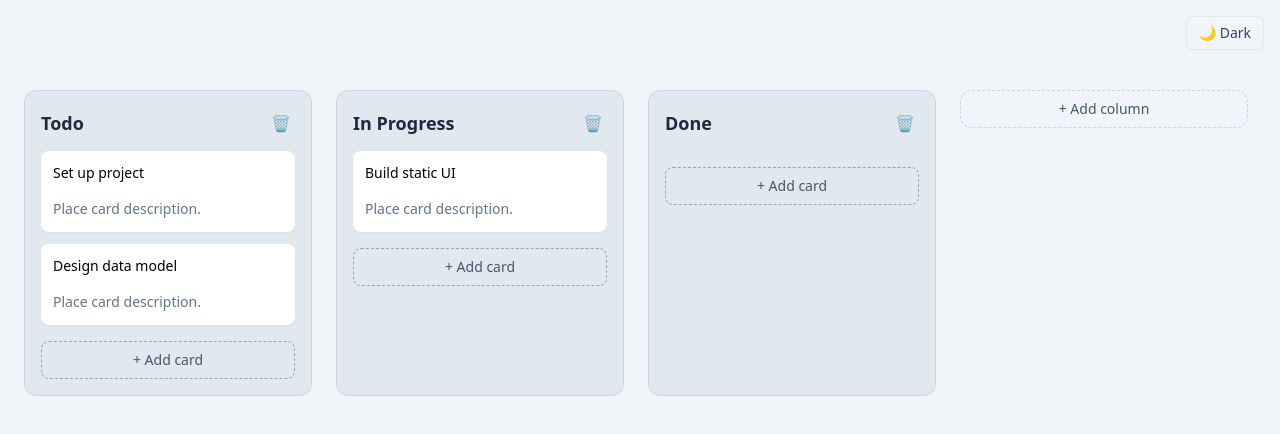
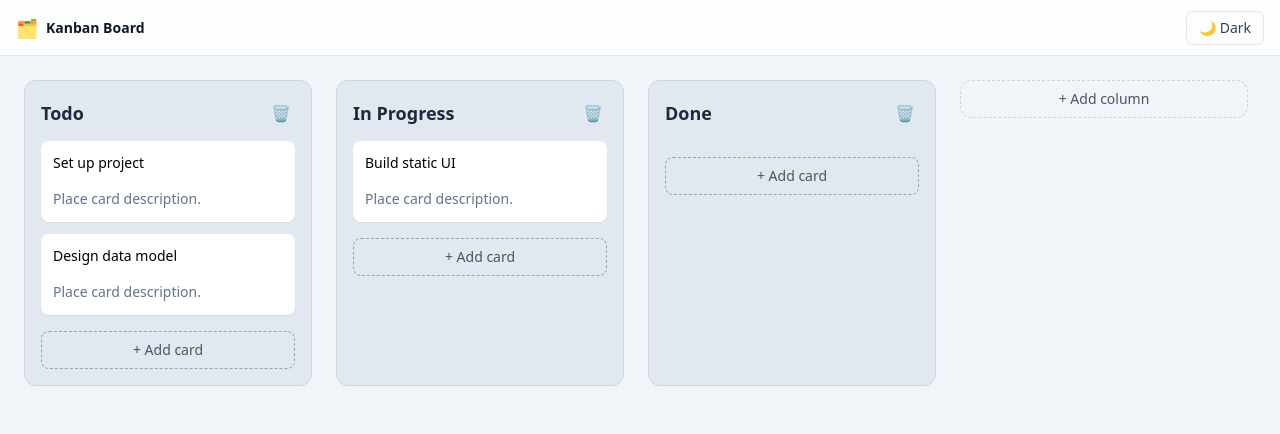
Before and after one commit to yanorenzo624/kanban-board, a React (Vite) app: page / in a window 1280 px wide. Shown: the top 434 px of the page. Built offline with nearby package versions, Linux system fonts and the light colour scheme.

Commit message:
added kanban header.

```diff
--- a/src/app/App.tsx
+++ b/src/app/App.tsx
@@ -1,39 +1,11 @@
-// import { BoardProvider } from "./providers/BoardProvider"
-// import Board from "@/features/board/Board"
-
-// export default function App() {
-//   return (
-//     <BoardProvider>
-//       <div className="min-h-screen bg-slate-100 p-6">
-//         <Board />
-//       </div>
-//     </BoardProvider>
-//   )
-// }
-
 import { BoardProvider } from "./providers/BoardProvider"
-import { useTheme } from "@/shared/hooks/useTheme"
 import Board from "@/features/board/Board"
+import { Header } from "@/components/header/Header"
 
 export default function App() {
-  const { theme, toggleTheme } = useTheme()
-
   return (
     <div className="min-h-screen bg-slate-100 dark:bg-slate-950 transition-colors">
-      <header className="flex items-center justify-end gap-2 p-4">
-        <button
-          onClick={toggleTheme}
-          aria-label="Toggle theme"
-          className="
-            rounded-md border px-3 py-1.5 text-sm
-            text-slate-700 hover:bg-slate-200
-            dark:border-slate-700 dark:text-slate-200 dark:hover:bg-slate-800
-          "
-        >
-          {theme === "dark" ? "☀️ Light" : "🌙 Dark"}
-        </button>
-      </header>
-
+      <Header />
       <BoardProvider>
         <main className="p-6">
           <Board />
--- /dev/null
+++ b/src/components/header/Header.tsx
@@ -0,0 +1,39 @@
+import { useTheme } from "@/shared/hooks/useTheme"
+
+export function Header() {
+  const { theme, toggleTheme } = useTheme()
+
+  return (
+    <header
+      className="
+        sticky top-0 z-50
+        flex h-14 items-center justify-between
+        border-b px-4
+        bg-white/80 backdrop-blur
+        dark:bg-slate-950/80
+        border-slate-200 dark:border-slate-800
+      "
+    >
+      <div className="flex items-center gap-2">
+        <span className="text-lg">🗂</span>
+        <h1 className="text-sm font-semibold text-slate-900 dark:text-slate-100">
+          Kanban Board
+        </h1>
+      </div>
+
+      <div className="flex items-center gap-2">
+				<button
+          onClick={toggleTheme}
+          aria-label="Toggle theme"
+          className="
+            rounded-md border px-3 py-1.5 text-sm
+            text-slate-700 hover:bg-slate-200
+            dark:border-slate-700 dark:text-slate-200 dark:hover:bg-slate-800
+          "
+        >
+          {theme === "dark" ? "☀️ Light" : "🌙 Dark"}
+        </button>
+      </div>
+    </header>
+  )
+}
```
